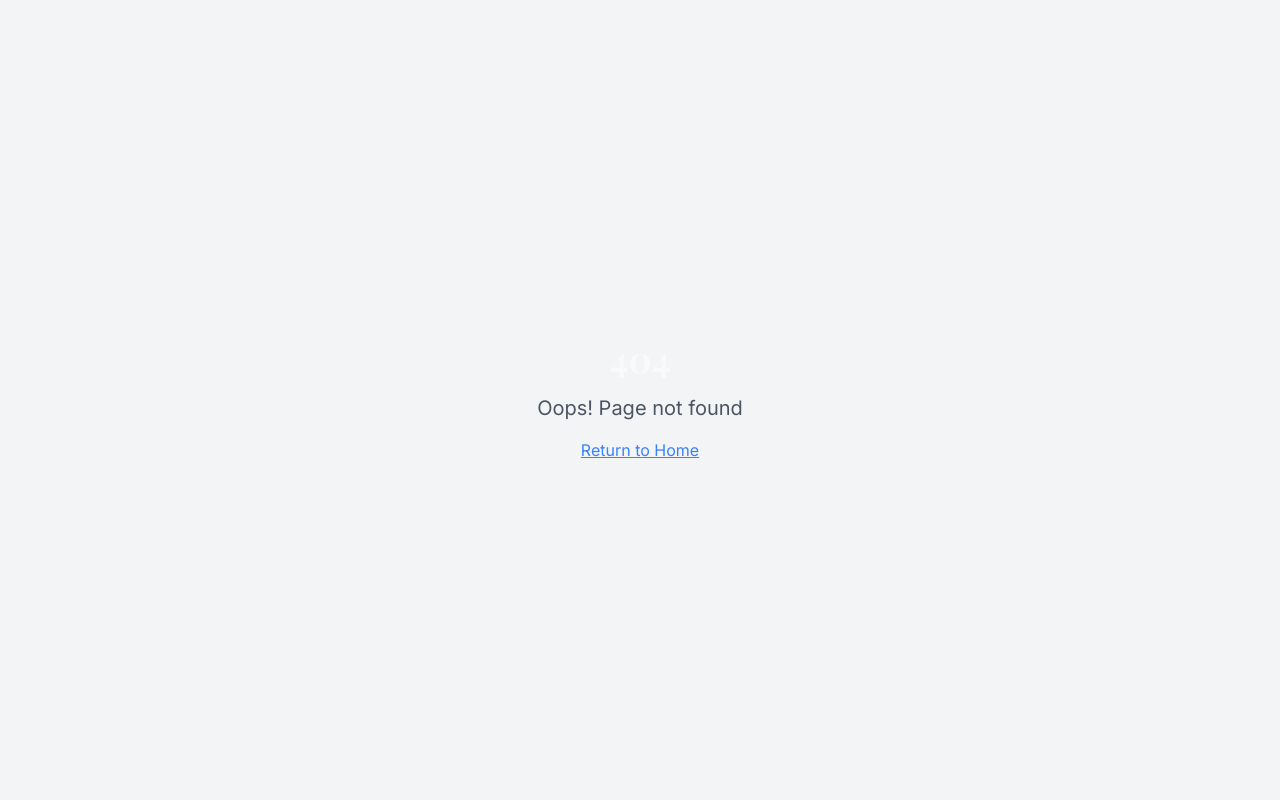
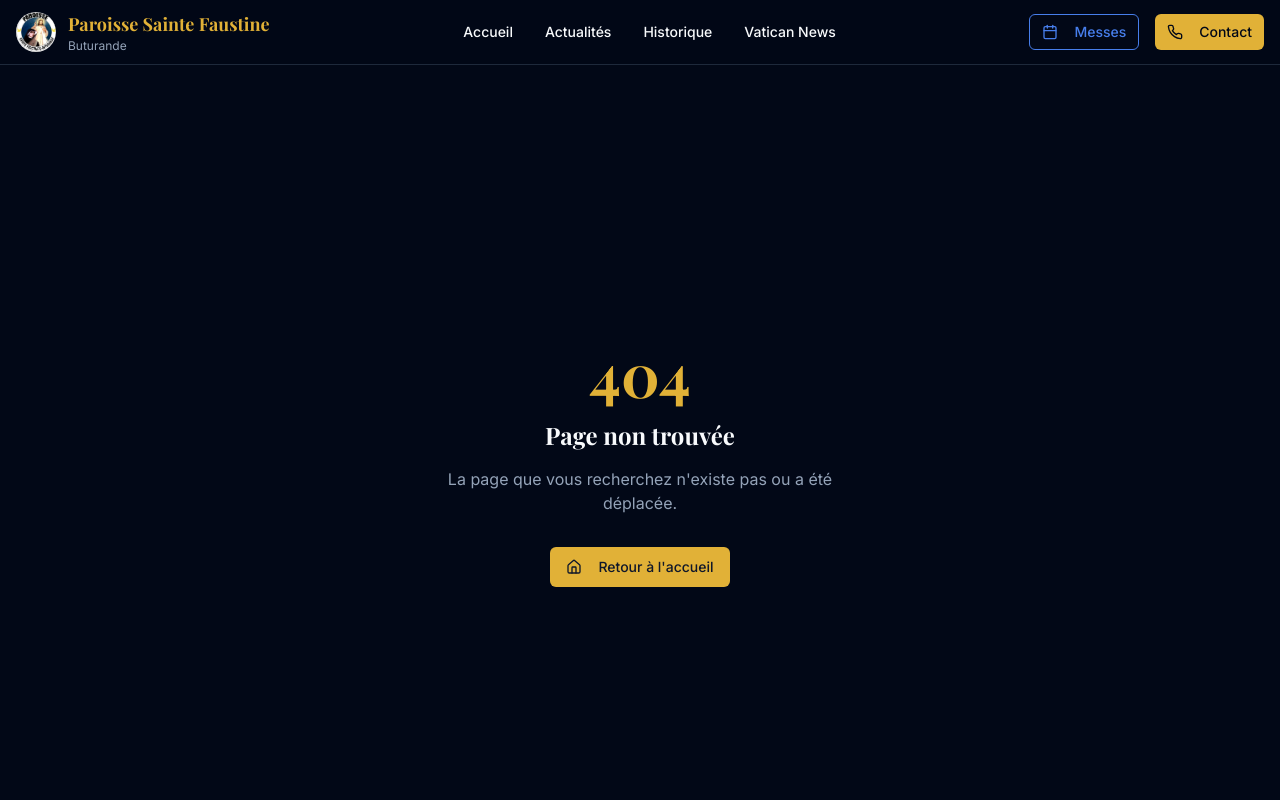
Before and after one commit to oredytech/paroisse-sainte-faustine-kb, a React (Vite) app: page /contact in a window 1280 px wide. Before the commit this address had no page. Shown: the top 800 px of the page. Built offline with nearby package versions, Linux system fonts and the light colour scheme.

Commit message:
Fix: Ensure header and footer visibility
Make the header and footer visible on all pages.

```diff
--- /dev/null
+++ b/src/components/Layout.tsx
@@ -0,0 +1,19 @@
+
+import Header from '@/components/Header';
+import Footer from '@/components/Footer';
+
+interface LayoutProps {
+  children: React.ReactNode;
+}
+
+const Layout = ({ children }: LayoutProps) => {
+  return (
+    <div className="min-h-screen">
+      <Header />
+      {children}
+      <Footer />
+    </div>
+  );
+};
+
+export default Layout;
--- a/src/pages/ArticlePage.tsx
+++ b/src/pages/ArticlePage.tsx
@@ -1,4 +1,3 @@
-
 import { useQuery } from '@tanstack/react-query';
 import { useParams, Link } from 'react-router-dom';
 import { wordpressApi } from '@/services/wordpressApi';
@@ -9,6 +8,7 @@ import { useState } from 'react';
 import CommentForm from '@/components/CommentForm';
 import SocialShare from '@/components/SocialShare';
 import ArticleSidebar from '@/components/ArticleSidebar';
+import Layout from '@/components/Layout';
 
 const ArticlePage = () => {
   const { slug } = useParams<{ slug: string }>();
@@ -65,17 +65,20 @@ const ArticlePage = () => {
 
   if (isLoading) {
     return (
+      <Layout>
         <div className="min-h-screen bg-background flex items-center justify-center">
           <div className="text-center">
             <div className="w-8 h-8 border-4 border-sacred border-t-transparent rounded-full animate-spin mx-auto mb-4"></div>
             <p className="text-muted-foreground">Chargement de l'article...</p>
           </div>
         </div>
+      </Layout>
     );
   }
 
   if (!post) {
     return (
+      <Layout>
         <div className="min-h-screen bg-background flex items-center justify-center">
           <div className="text-center">
             <h1 className="text-2xl font-bold mb-4 text-foreground">Article non trouvé</h1>
@@ -88,12 +91,14 @@ const ArticlePage = () => {
             </Link>
           </div>
         </div>
+      </Layout>
     );
   }
 
   const featuredImage = getFeaturedImageUrl(post);
 
   return (
+    <Layout>
       <div className="min-h-screen bg-background">
         <div className="container mx-auto px-4 py-8">
           {/* Bouton retour */}
@@ -225,6 +230,7 @@ const ArticlePage = () => {
           </div>
         </div>
       </div>
+    </Layout>
   );
 };
 
--- a/src/pages/ArticlesPage.tsx
+++ b/src/pages/ArticlesPage.tsx
@@ -1,4 +1,3 @@
-
 import { useQuery } from '@tanstack/react-query';
 import { useState } from 'react';
 import { wordpressApi } from '@/services/wordpressApi';
@@ -7,6 +6,7 @@ import { Button } from '@/components/ui/button';
 import { Calendar, User, ChevronRight } from 'lucide-react';
 import { Link } from 'react-router-dom';
 import { Pagination, PaginationContent, PaginationItem, PaginationLink, PaginationNext, PaginationPrevious } from '@/components/ui/pagination';
+import Layout from '@/components/Layout';
 
 const ArticlesPage = () => {
   const [selectedCategory, setSelectedCategory] = useState<number | undefined>(undefined);
@@ -60,16 +60,19 @@ const ArticlesPage = () => {
 
   if (isLoading) {
     return (
+      <Layout>
         <div className="min-h-screen bg-background flex items-center justify-center">
           <div className="text-center">
             <div className="w-8 h-8 border-4 border-sacred border-t-transparent rounded-full animate-spin mx-auto mb-4"></div>
             <p className="text-muted-foreground">Chargement des articles...</p>
           </div>
         </div>
+      </Layout>
     );
   }
 
   return (
+    <Layout>
       <div className="min-h-screen bg-background">
         {/* Header */}
         <div className="bg-gradient-to-br from-sacred/10 to-divine/10 py-16">
@@ -183,6 +186,7 @@ const ArticlesPage = () => {
           )}
         </div>
       </div>
+    </Layout>
   );
 };
 
--- a/src/pages/NotFound.tsx
+++ b/src/pages/NotFound.tsx
@@ -1,26 +1,28 @@
-import { useLocation } from "react-router-dom";
-import { useEffect } from "react";
+
+import { Link } from 'react-router-dom';
+import { Button } from '@/components/ui/button';
+import { Home } from 'lucide-react';
+import Layout from '@/components/Layout';
 
 const NotFound = () => {
-  const location = useLocation();
-
-  useEffect(() => {
-    console.error(
-      "404 Error: User attempted to access non-existent route:",
-      location.pathname
-    );
-  }, [location.pathname]);
-
   return (
-    <div className="min-h-screen flex items-center justify-center bg-gray-100">
-      <div className="text-center">
-        <h1 className="text-4xl font-bold mb-4">404</h1>
-        <p className="text-xl text-gray-600 mb-4">Oops! Page not found</p>
-        <a href="/" className="text-blue-500 hover:text-blue-700 underline">
-          Return to Home
-        </a>
+    <Layout>
+      <div className="min-h-screen bg-background flex items-center justify-center">
+        <div className="text-center">
+          <h1 className="text-6xl font-bold text-sacred mb-4">404</h1>
+          <h2 className="text-2xl font-bold mb-4 text-foreground">Page non trouvée</h2>
+          <p className="text-muted-foreground mb-8 max-w-md">
+            La page que vous recherchez n'existe pas ou a été déplacée.
+          </p>
+          <Link to="/">
+            <Button className="bg-sacred hover:bg-sacred/90">
+              <Home className="w-4 h-4 mr-2" />
+              Retour à l'accueil
+            </Button>
+          </Link>
+        </div>
       </div>
-    </div>
+    </Layout>
   );
 };
 
```
Lines whose indentation alone changed are shown as unchanged.
